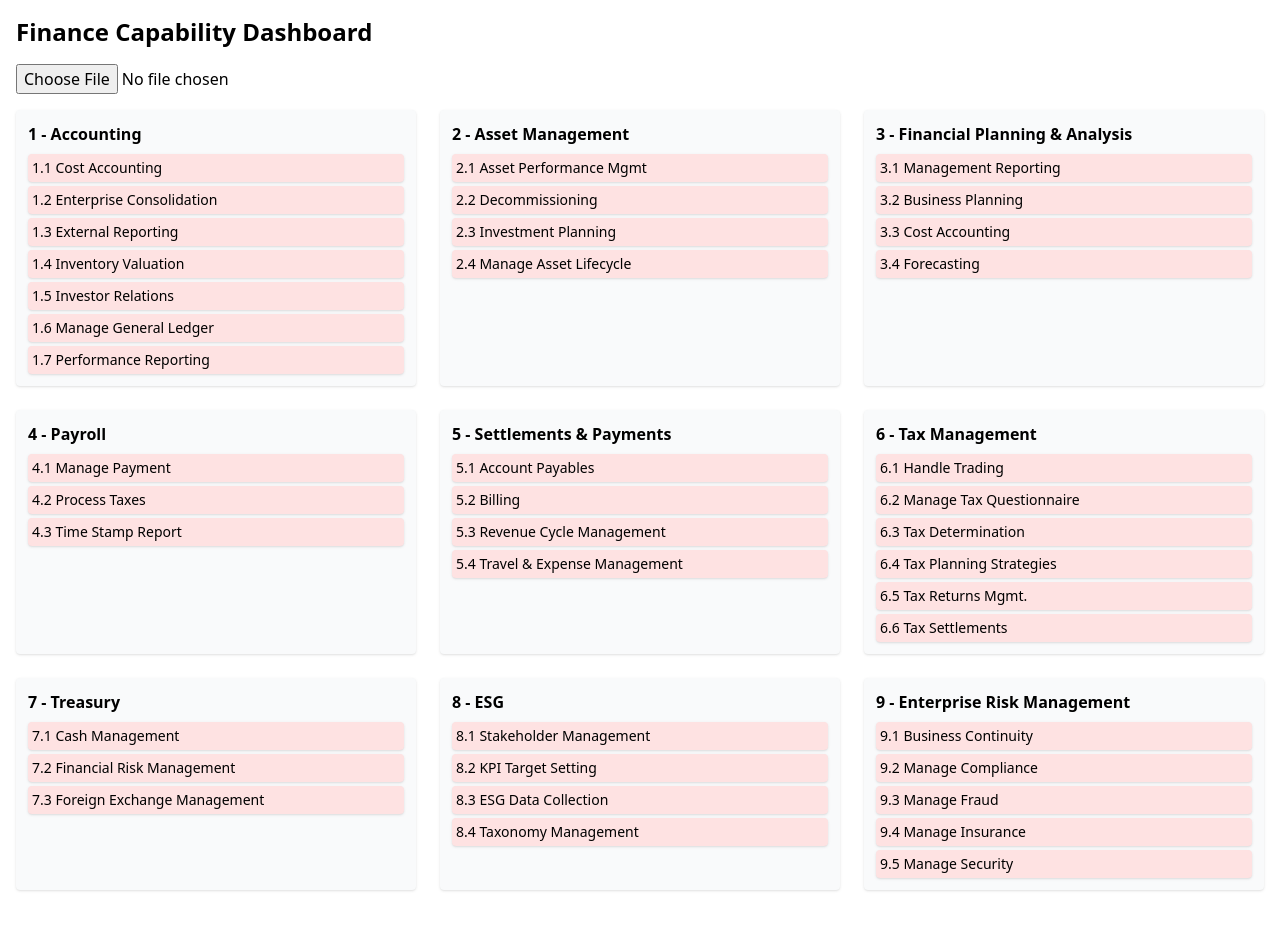
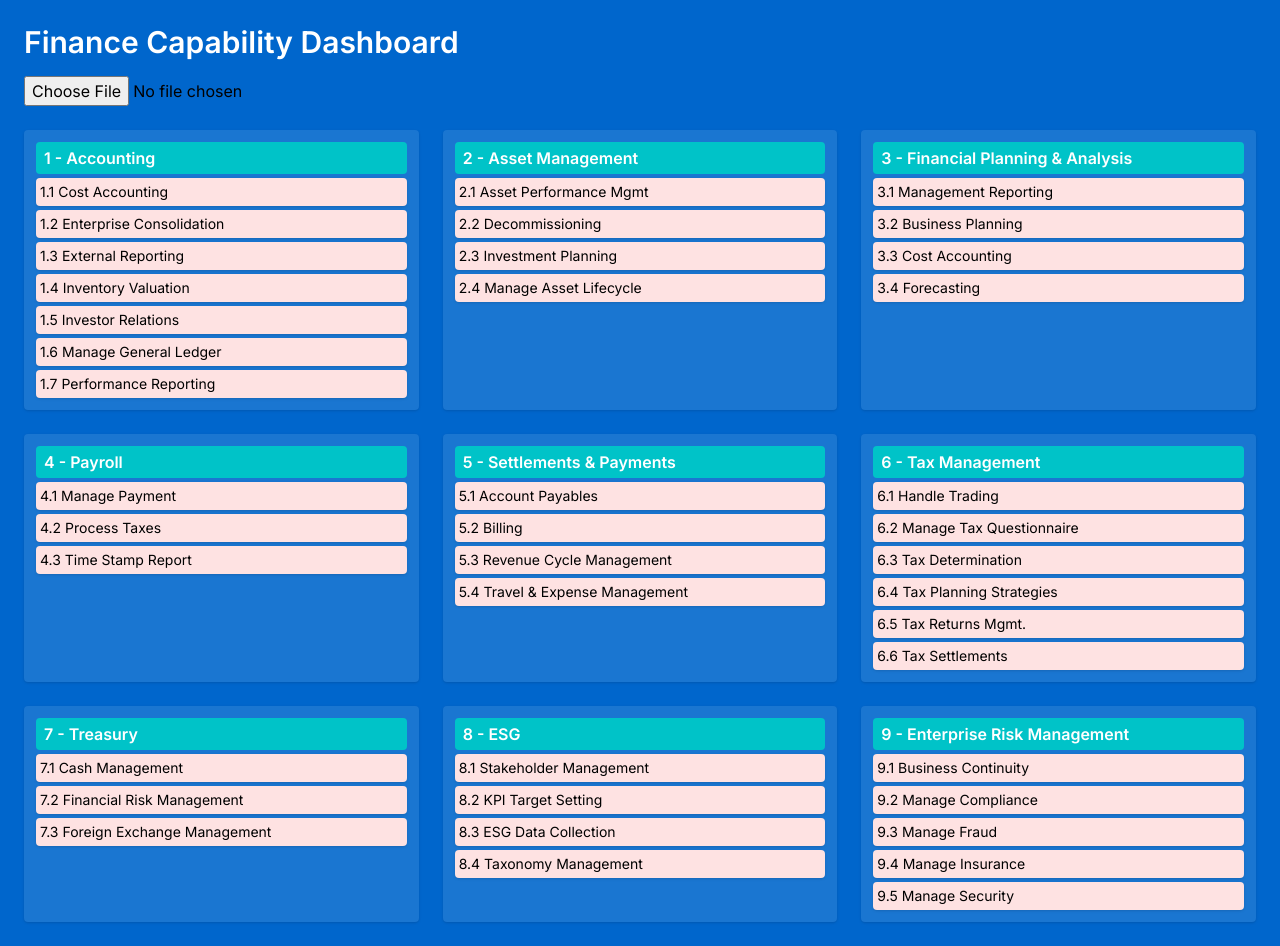
Before and after one commit to Pluuf/Finext, a React (Create React App) app: page / in a window 1280 px wide. Before the commit the page ends 906 px from the top, so only its background shows below. Built offline with nearby package versions, Linux system fonts and the light colour scheme.

Commit message:
kleurtjes kleurtjes
kleurtjes kleurtjes

```diff
--- a/public/index.html
+++ b/public/index.html
@@ -4,7 +4,8 @@
   <head>
     <meta charset="UTF-8" />
     <link rel="icon" href="%PUBLIC_URL%/favicon.ico" />
-    <meta name="viewport" content="width=device-width, initial-scale=1.0" />
+    <link href="https://fonts.googleapis.com/css2?family=Inter:wght@400;600&display=swap" rel="stylesheet">
+	<meta name="viewport" content="width=device-width, initial-scale=1.0" />
     <title>Finance Capability Dashboard</title>
   </head>
   <body>
--- a/src/App.jsx
+++ b/src/App.jsx
@@ -2,91 +2,38 @@ import React, { useState } from "react";
 import Papa from "papaparse";
 
 const capabilityMap = [
-  {
-    category: "1 - Accounting",
-    capabilities: [
-      "1.1 Cost Accounting",
-      "1.2 Enterprise Consolidation",
-      "1.3 External Reporting",
-      "1.4 Inventory Valuation",
-      "1.5 Investor Relations",
-      "1.6 Manage General Ledger",
-      "1.7 Performance Reporting",
-    ],
-  },
-  {
-    category: "2 - Asset Management",
-    capabilities: [
-      "2.1 Asset Performance Mgmt",
-      "2.2 Decommissioning",
-      "2.3 Investment Planning",
-      "2.4 Manage Asset Lifecycle",
-    ],
-  },
-  {
-    category: "3 - Financial Planning & Analysis",
-    capabilities: [
-      "3.1 Management Reporting",
-      "3.2 Business Planning",
-      "3.3 Cost Accounting",
-      "3.4 Forecasting",
-    ],
-  },
-  {
-    category: "4 - Payroll",
-    capabilities: [
-      "4.1 Manage Payment",
-      "4.2 Process Taxes",
-      "4.3 Time Stamp Report",
-    ],
-  },
-  {
-    category: "5 - Settlements & Payments",
-    capabilities: [
-      "5.1 Account Payables",
-      "5.2 Billing",
-      "5.3 Revenue Cycle Management",
-      "5.4 Travel & Expense Management",
-    ],
-  },
-  {
-    category: "6 - Tax Management",
-    capabilities: [
-      "6.1 Handle Trading",
-      "6.2 Manage Tax Questionnaire",
-      "6.3 Tax Determination",
-      "6.4 Tax Planning Strategies",
-      "6.5 Tax Returns Mgmt.",
-      "6.6 Tax Settlements",
-    ],
-  },
-  {
-    category: "7 - Treasury",
-    capabilities: [
-      "7.1 Cash Management",
-      "7.2 Financial Risk Management",
-      "7.3 Foreign Exchange Management",
-    ],
-  },
-  {
-    category: "8 - ESG",
-    capabilities: [
-      "8.1 Stakeholder Management",
-      "8.2 KPI Target Setting",
-      "8.3 ESG Data Collection",
-      "8.4 Taxonomy Management",
-    ],
-  },
-  {
-    category: "9 - Enterprise Risk Management",
-    capabilities: [
-      "9.1 Business Continuity",
-      "9.2 Manage Compliance",
-      "9.3 Manage Fraud",
-      "9.4 Manage Insurance",
-      "9.5 Manage Security",
-    ],
-  },
+  { category: "1 - Accounting", capabilities: [
+    "1.1 Cost Accounting", "1.2 Enterprise Consolidation", "1.3 External Reporting",
+    "1.4 Inventory Valuation", "1.5 Investor Relations", "1.6 Manage General Ledger",
+    "1.7 Performance Reporting"
+  ]},
+  { category: "2 - Asset Management", capabilities: [
+    "2.1 Asset Performance Mgmt", "2.2 Decommissioning", "2.3 Investment Planning",
+    "2.4 Manage Asset Lifecycle"
+  ]},
+  { category: "3 - Financial Planning & Analysis", capabilities: [
+    "3.1 Management Reporting", "3.2 Business Planning", "3.3 Cost Accounting", "3.4 Forecasting"
+  ]},
+  { category: "4 - Payroll", capabilities: [
+    "4.1 Manage Payment", "4.2 Process Taxes", "4.3 Time Stamp Report"
+  ]},
+  { category: "5 - Settlements & Payments", capabilities: [
+    "5.1 Account Payables", "5.2 Billing", "5.3 Revenue Cycle Management", "5.4 Travel & Expense Management"
+  ]},
+  { category: "6 - Tax Management", capabilities: [
+    "6.1 Handle Trading", "6.2 Manage Tax Questionnaire", "6.3 Tax Determination",
+    "6.4 Tax Planning Strategies", "6.5 Tax Returns Mgmt.", "6.6 Tax Settlements"
+  ]},
+  { category: "7 - Treasury", capabilities: [
+    "7.1 Cash Management", "7.2 Financial Risk Management", "7.3 Foreign Exchange Management"
+  ]},
+  { category: "8 - ESG", capabilities: [
+    "8.1 Stakeholder Management", "8.2 KPI Target Setting", "8.3 ESG Data Collection", "8.4 Taxonomy Management"
+  ]},
+  { category: "9 - Enterprise Risk Management", capabilities: [
+    "9.1 Business Continuity", "9.2 Manage Compliance", "9.3 Manage Fraud",
+    "9.4 Manage Insurance", "9.5 Manage Security"
+  ]},
 ];
 
 export default function App() {
@@ -143,20 +90,36 @@ export default function App() {
   const toolNames = [...new Set(csvData.map((row) => row.Name?.trim()).filter(Boolean))].sort();
 
   return (
-    <div className="p-4 space-y-4">
-      <h1 className="text-2xl font-bold">Finance Capability Dashboard</h1>
+    <div
+      className="p-6 min-h-screen"
+      style={{
+        backgroundColor: "#0066CC",
+        fontFamily: "'Inter', 'Open Sans', sans-serif",
+        color: "white"
+      }}
+    >
+      <h1 className="text-3xl font-bold mb-4">Finance Capability Dashboard</h1>
 
-      <input type="file" accept=".csv" onChange={handleFileUpload} />
+      <input
+        type="file"
+        accept=".csv"
+        onChange={handleFileUpload}
+        className="mb-6 text-black"
+      />
 
-      <div className="grid grid-cols-3 gap-6 mt-8">
+      <div className="grid grid-cols-3 gap-6">
         {capabilityMap.map((category) => (
-          <div key={category.category} className="bg-gray-50 p-3 rounded shadow">
-            <h2 className="font-semibold mb-2">{category.category}</h2>
-            <div className="space-y-1">
+          <div key={category.category} className="bg-white/10 p-3 rounded shadow space-y-1">
+            <div
+              className="text-white font-semibold px-2 py-1 rounded"
+              style={{ backgroundColor: "#00C3C8" }}
+            >
+              {category.category}
+            </div>
             {category.capabilities.map((cap) => (
               <div
                 key={cap}
-                  className={`text-sm p-1 rounded shadow cursor-pointer ${getColor(cap)}`}
+                className={`text-sm p-1 rounded shadow cursor-pointer ${getColor(cap)} text-black`}
                 title={
                   coverageMap[cap]?.length > 1
                     ? `Dubbele dekking: ${coverageMap[cap].join(", ")}`
@@ -175,14 +138,13 @@ export default function App() {
               </div>
             ))}
           </div>
-          </div>
         ))}
       </div>
 
       {toolNames.length > 0 && (
-        <div className="mt-8">
-          <h2 className="font-semibold">Selecteer tools:</h2>
-          <div className="border rounded p-2 w-full max-w-xl max-h-64 overflow-y-auto bg-white shadow mt-2 space-y-1">
+        <div className="mt-10">
+          <h2 className="font-semibold text-white mb-2">Selecteer tools:</h2>
+          <div className="border rounded p-2 w-full max-w-xl max-h-64 overflow-y-auto bg-white shadow space-y-1 text-black">
             {toolNames.map((tool) => (
               <label key={tool} className="flex items-center space-x-2 cursor-pointer">
                 <input
@@ -200,7 +162,7 @@ export default function App() {
               <button
                 key={tool}
                 onClick={() => toggleTool(tool)}
-                className="bg-gray-200 px-2 py-1 rounded"
+                className="bg-gray-200 px-2 py-1 rounded text-black"
               >
                 {tool} ✕
               </button>
```
Lines whose indentation alone changed are shown as unchanged.
